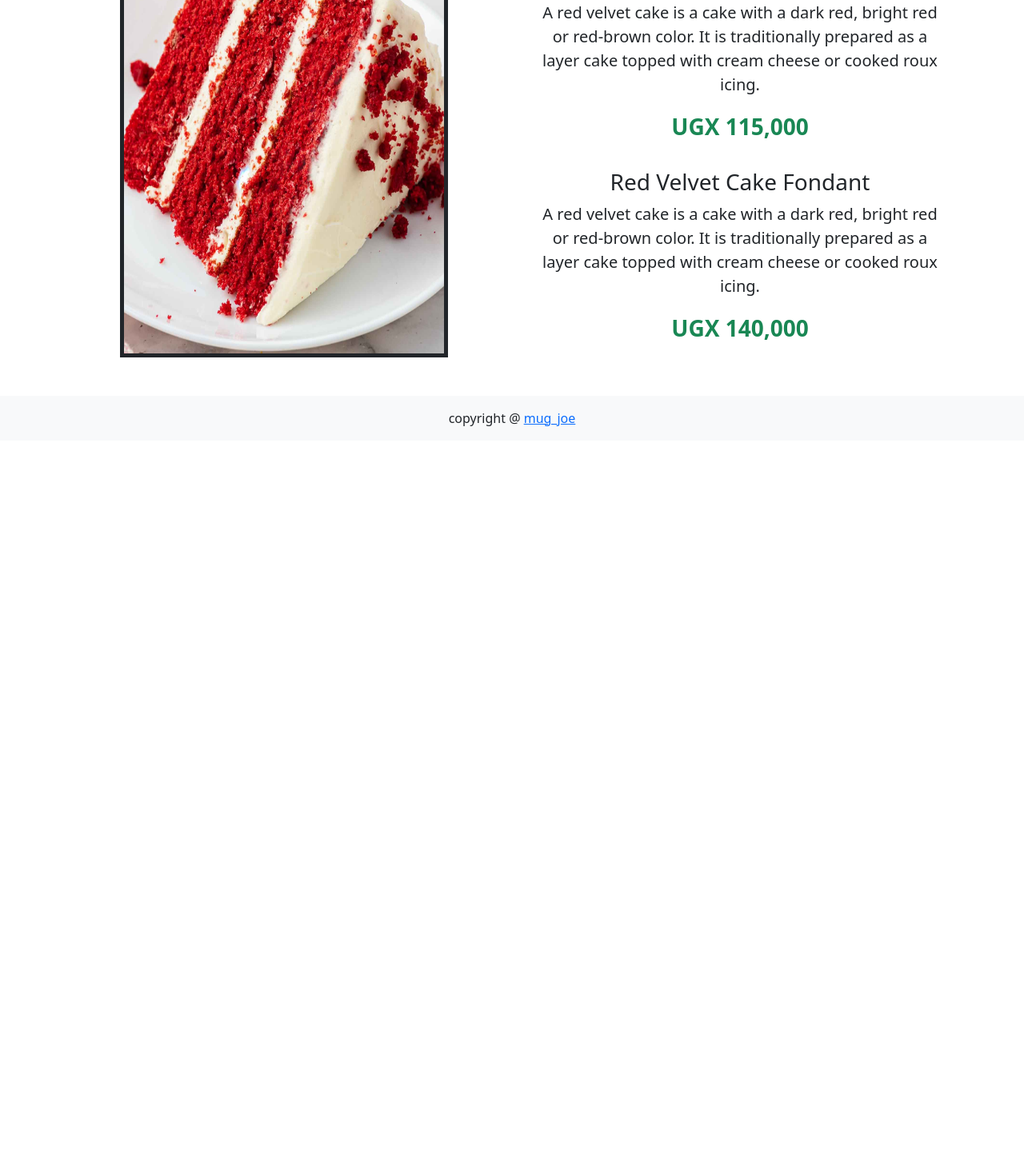
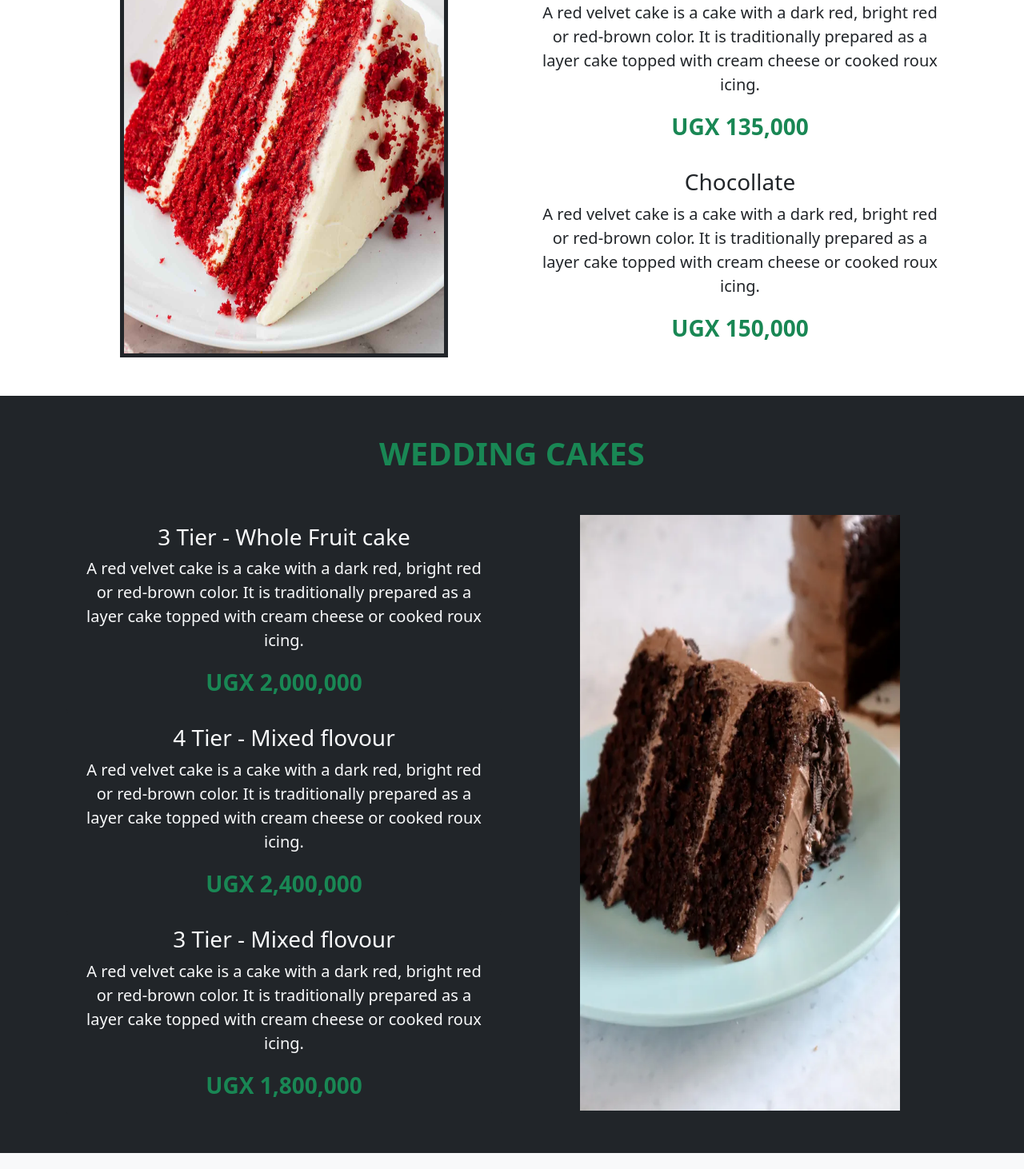
Before and after one commit to jcmugabi/Eden-Confectionery, a React (Create React App) app: page /Cakes in a window 1280 px wide. Shown: the part 900-2362 px from the top of the page at 80% size. Before the commit the page ends 1451 px from the top, so only its background shows below. Built offline with nearby package versions, Linux system fonts and the light colour scheme.

Commit message:
cakes page partially complete

```diff
--- a/src/pages/Cakes.jsx
+++ b/src/pages/Cakes.jsx
@@ -2,29 +2,50 @@ import React from 'react';
 import './Cakes.css';
 import {Card, CardBody, CardText, CardTitle} from 'react-bootstrap';
 import RedVelvetImg from '../imgs/redvelvet-cake.jpg';
-import LemonImg from '../imgs/lemon-cake.jpg';
-import CaramelImg from '../imgs/caramel-cake.jpg';
+// import LemonImg from '../imgs/lemon-cake.jpg';
+// import CaramelImg from '../imgs/caramel-cake.jpg';
 import ChocolateImg from '../imgs/chocolate-cake.webp';
-import CoconutImg from '../imgs/coconut-cake.jpg';
+// import CoconutImg from '../imgs/coconut-cake.jpg';
 
-const redvelvet = [
+const birthdays = [
   {
     id: 1,
-    name: 'Red Velvet Cake Plain',
+    name: 'Coconut / Vanilla',
     description: 'A red velvet cake is a cake with a dark red, bright red or red-brown color. It is traditionally prepared as a layer cake topped with cream cheese or cooked roux icing.',
-    price: 'UGX 110,000',
+    price: 'UGX 80,000',
   },
   {
     id: 2,
-    name: 'Red Velvet Cake Cream',
+    name: 'Red Velvet',
     description: 'A red velvet cake is a cake with a dark red, bright red or red-brown color. It is traditionally prepared as a layer cake topped with cream cheese or cooked roux icing.',
-    price: 'UGX 115,000',
+    price: 'UGX 135,000',
   },
   {
     id: 3,
-    name: 'Red Velvet Cake Fondant',
+    name: 'Chocollate',
     description: 'A red velvet cake is a cake with a dark red, bright red or red-brown color. It is traditionally prepared as a layer cake topped with cream cheese or cooked roux icing.',
-    price: 'UGX 140,000',
+    price: 'UGX 150,000',
+  }
+]
+
+const weddings = [
+  {
+    id: 1,
+    name: '3 Tier - Whole Fruit cake',
+    description: 'A red velvet cake is a cake with a dark red, bright red or red-brown color. It is traditionally prepared as a layer cake topped with cream cheese or cooked roux icing.',
+    price: 'UGX 2,000,000',
+  },
+  {
+    id: 2,
+    name: '4 Tier - Mixed flovour',
+    description: 'A red velvet cake is a cake with a dark red, bright red or red-brown color. It is traditionally prepared as a layer cake topped with cream cheese or cooked roux icing.',
+    price: 'UGX 2,400,000',
+  },
+  {
+    id: 3,
+    name: '3 Tier - Mixed flovour',
+    description: 'A red velvet cake is a cake with a dark red, bright red or red-brown color. It is traditionally prepared as a layer cake topped with cream cheese or cooked roux icing.',
+    price: 'UGX 1,800,000',
   }
 ]
 
@@ -39,24 +60,24 @@ const Cakes = () => {
 
       <div className='breakfast my-5'>
         <div className='container'>
-          <h2 className='text-center fs-1 mb-4 mb-lg-5 text-uppercase fw-bold text-success'>Red Velvet</h2>
+          <h2 className='text-center fs-1 mb-4 mb-lg-5 text-uppercase fw-bold text-success'>Birthday Cakes</h2>
           <div className='row flex-column-reverse flex-lg-row'>
             <div className='col-lg-6 d-flex justify-content-center'>
               <img src={RedVelvetImg} className='img-fluid w-75 mt-4 mt-lg-0' alt="" />
             </div>
             <div className='col-lg-6 d-flex-column justify-content-around'>
-              {redvelvet.map((redvelvet)=>(
-                <div key={redvelvet.id}>
+              {birthdays.map((birthdays)=>(
+                <div key={birthdays.id}>
                   <Card className='border-0'>
                     <CardBody>
                       <CardTitle className='text-center fs-3'>
-                        {redvelvet.name}
+                        {birthdays.name}
                       </CardTitle>
                       <CardText className='text-center fs-5'>
-                        {redvelvet.description}
+                        {birthdays.description}
                       </CardText>
                       <CardText className='text-center fs-3 fw-bold text-success'>
-                        {redvelvet.price}
+                        {birthdays.price}
                       </CardText>
                     </CardBody>
                   </Card>
@@ -66,6 +87,37 @@ const Cakes = () => {
           </div>
         </div>
       </div>
+
+
+      <div className='weddings bg-dark py-5'>
+        <div className='container'>
+          <h2 className='text-center fs-1 mb-4 mb-lg-5 text-uppercase fw-bold text-success'>Wedding Cakes</h2>
+          <div className='row'>
+          <div className='col-lg-6 d-flex-column justify-content-around'>
+              {weddings.map((weddings)=>(
+                <div key={weddings.id}>
+                  <Card className='border-0 bg-dark text-light'>
+                    <CardBody>
+                      <CardTitle className='text-center fs-3'>
+                        {weddings.name}
+                      </CardTitle>
+                      <CardText className='text-center fs-5'>
+                        {weddings.description}
+                      </CardText>
+                      <CardText className='text-center fs-3 fw-bold text-success'>
+                        {weddings.price}
+                      </CardText>
+                    </CardBody>
+                  </Card>
+                </div>
+              ))}
+            </div>
+            <div className='col-lg-6 d-flex justify-content-center'>
+              <img src={ChocolateImg} className='img-fluid w-75 mt-4 mt-lg-0' alt="" />
+            </div>
+          </div>
+        </div>
+      </div>
     </div>
   )
 }
```
